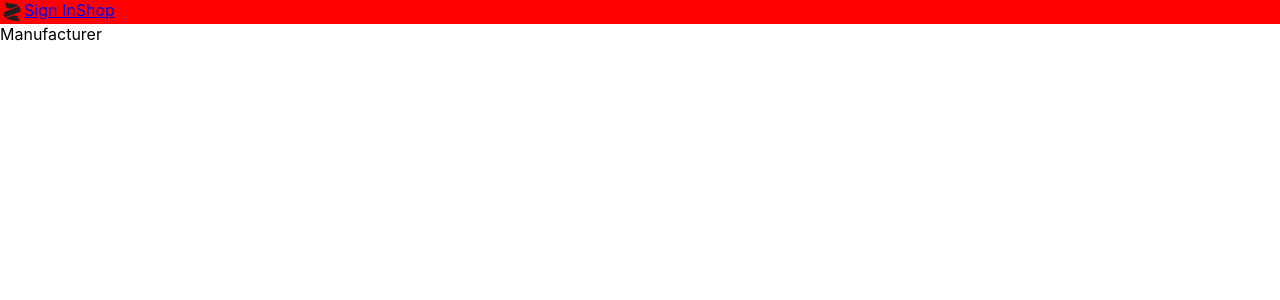
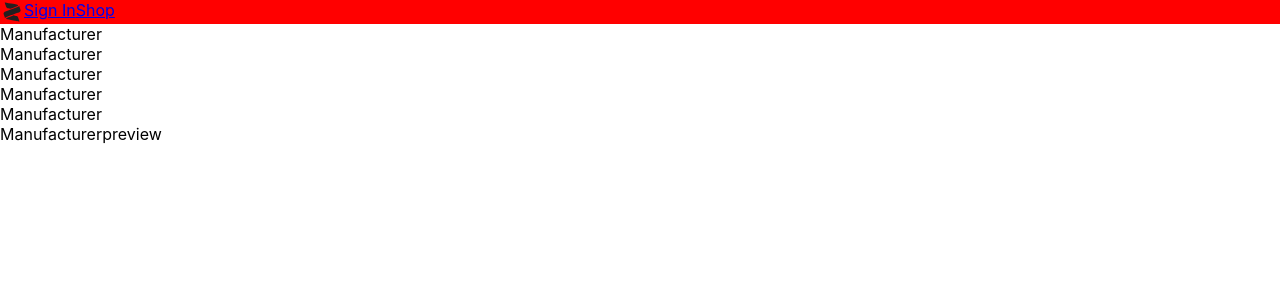
Before and after one commit to andershup/fantastic-carnival-react, a React (Create React App) app in the folder practice-react/: page /shop in a window 1280 px wide. Shown: the top 300 px of the page. Built offline with nearby package versions, Linux system fonts and the light colour scheme.

Commit message:
add product.context and modify products and product components

```diff
--- a/practice-react/src/components/manufacturers-preview/manufacturers-preview.component.jsx
+++ b/practice-react/src/components/manufacturers-preview/manufacturers-preview.component.jsx
@@ -1,8 +1,17 @@
-
+import { useContext} from 'react'
+import { ProductsContext }from '../../contexts/products.context'
+import Manufacturer from '../manufacturer/manufacturer.component'
 
 const ManufacturerPreview = () => {
+    const { products } = useContext(ProductsContext)
+    console.log(products)
     return (
-        <div>Manufacturer</div>
+        <>
+        {products.map((product) => (
+            <Manufacturer key={product.key} product={product}/>
+        ))}
+        <div>Manufacturerpreview</div>
+        </>
     )
 }
 
--- a/practice-react/src/components/product/product.component.jsx
+++ b/practice-react/src/components/product/product.component.jsx
@@ -1,7 +1,7 @@
 import ProductCard from '../product-card/product-card.component'
 const ProductComponent = ({product}) => {
     const {id} = product
-    console.log(product)
+
     return (
         <div className="eh">
             <h1>ProductComponent</h1>
--- a/practice-react/src/components/products/products.component.jsx
+++ b/practice-react/src/components/products/products.component.jsx
@@ -1,12 +1,17 @@
 import ProductComponent from '../product/product.component'
 
+import { Fragment } from 'react'
 
 const Products = ({products}) => {
     // console.log(products)
     return (
     <>
     {products.map((product) =>(
+         <Fragment key={product.id}>
         <ProductComponent key={product.id} product={product}/>
+
+
+        </Fragment>
     ))}
     <div>Products</div>
     </>
--- a/practice-react/src/components/sign-in/sign-in.component.jsx
+++ b/practice-react/src/components/sign-in/sign-in.component.jsx
@@ -3,7 +3,7 @@ import { signInWithGooglePopup } from "../../utils/firebase.utils";
 const SignIn =  () => {
     const signInWithGoogle = async () => {
     const response = await signInWithGooglePopup()
-    console.log(response)
+
     }
     return (
         <>
--- /dev/null
+++ b/practice-react/src/contexts/products.context.jsx
@@ -0,0 +1,16 @@
+import { createContext, useState } from "react";
+import SHOP_DATA from '../products'
+
+export const ProductsContext = createContext({
+    products: []
+})
+
+export const ProductsProvider = ({children}) => {
+    const [products] = useState(SHOP_DATA)
+    const value = { products }
+    return (
+        <ProductsContext.Provider value={value}>
+            {children}
+        </ProductsContext.Provider>
+    )
+}
--- a/practice-react/src/index.js
+++ b/practice-react/src/index.js
@@ -4,11 +4,14 @@ import './index.css';
 import App from './App';
 import reportWebVitals from './reportWebVitals';
 import { BrowserRouter } from 'react-router-dom'
+import { ProductsProvider } from './contexts/products.context'
 const root = ReactDOM.createRoot(document.getElementById('root'));
 root.render(
   <React.StrictMode>
     <BrowserRouter>
-      <App />
+    <ProductsProvider>
+    <App />
+    </ProductsProvider>
     </BrowserRouter>
   </React.StrictMode>
 );
--- a/practice-react/src/routes/shop/shop.component.jsx
+++ b/practice-react/src/routes/shop/shop.component.jsx
@@ -5,7 +5,7 @@ const Shop = () => {
     return (
         <Routes>
             <Route index element={<ManufacturerPreview />} />
-            <Route path=':manufacturer' component={<Manufacturer />} />
+            <Route path=':manufacturer-preview' component={<Manufacturer />} />
         </Routes>
     )
 }
--- a/practice-react/src/routes/sign-up-sign-in/sign-in-sign-up.component.jsx
+++ b/practice-react/src/routes/sign-up-sign-in/sign-in-sign-up.component.jsx
@@ -3,7 +3,7 @@ import FormInput from '../../components/form-input/form-input.component'
 import {signInWithGooglePopup} from '../../utils/firebase.utils'
 
 const SignInSignUp = () => {
-    console.log(signInWithGooglePopup)
+
     const signInWithGoogle = async () => {
         await signInWithGooglePopup()
     }
```
Also changed, not shown: practice-react/src/routes/directory/directory.component.jsx (+7 -0 lines).
